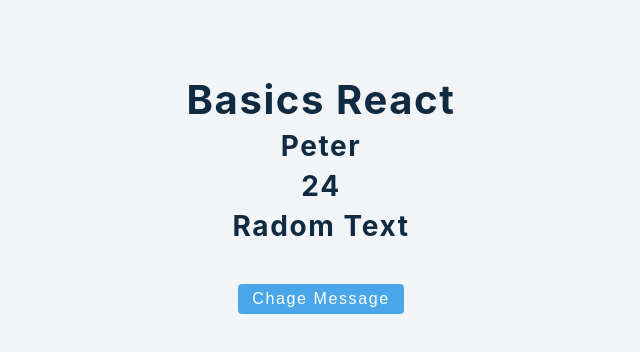
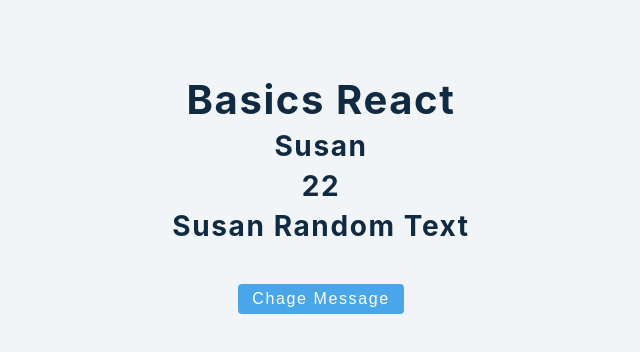
Before and after one commit to viktishchenko/rehearsal, a React (Create React App) app in the folder basics/: page / in a window 1280 px wide. Shown: the top 352 px of the page, without its empty margins (319-959 px from the left). Built offline with nearby package versions, Linux system fonts and the light colour scheme.

Commit message:
feat: multiple useState usage

```diff
--- a/basics/src/tutorial/1-useState/4-useState-object.js
+++ b/basics/src/tutorial/1-useState/4-useState-object.js
@@ -7,18 +7,29 @@ const UseStateObject = () => {
     message: "radom text",
   });
 
+  // or we can use many small states...
+
+  const [name, setName] = React.useState("susan");
+  const [age, setAge] = React.useState(22);
+  const [message, setMessage] = React.useState("susan random text");
+
   const changeMessage = () => {
-    if (person.message === "radom text") {
-      setPerson({ ...person, message: "new message" });
+    if (message === "susan random text") {
+      setMessage("susan new message");
     } else {
-      setPerson({ ...person, message: "radom text" });
+      setMessage("susan random text");
     }
+    // if (person.message === "radom text") {
+    //   setPerson({ ...person, message: "new message" });
+    // } else {
+    //   setPerson({ ...person, message: "radom text" });
+    // }
   };
   return (
     <>
-      <h3>{person.name}</h3>
-      <h3>{person.age}</h3>
-      <h3>{person.message}</h3>
+      <h3>{name}</h3>
+      <h3>{age}</h3>
+      <h3>{message}</h3>
       <button className="btn" onClick={changeMessage}>
         chage message
       </button>
```
Also changed, not shown: basics/src/assets/4-useState-object-variant.png (added).
